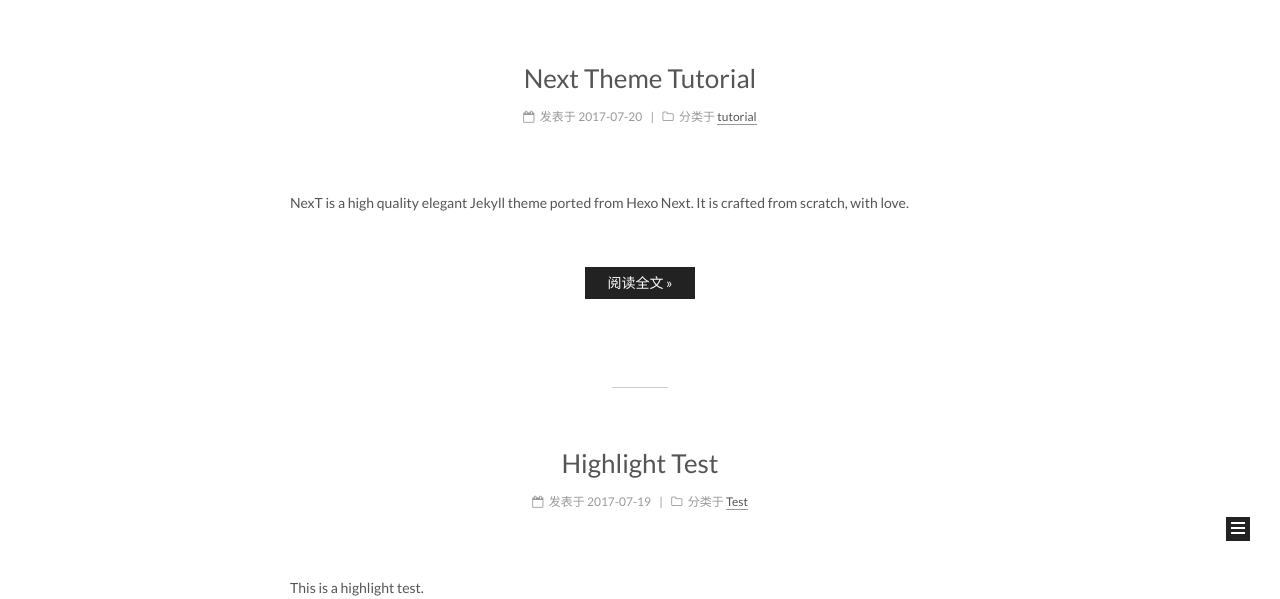
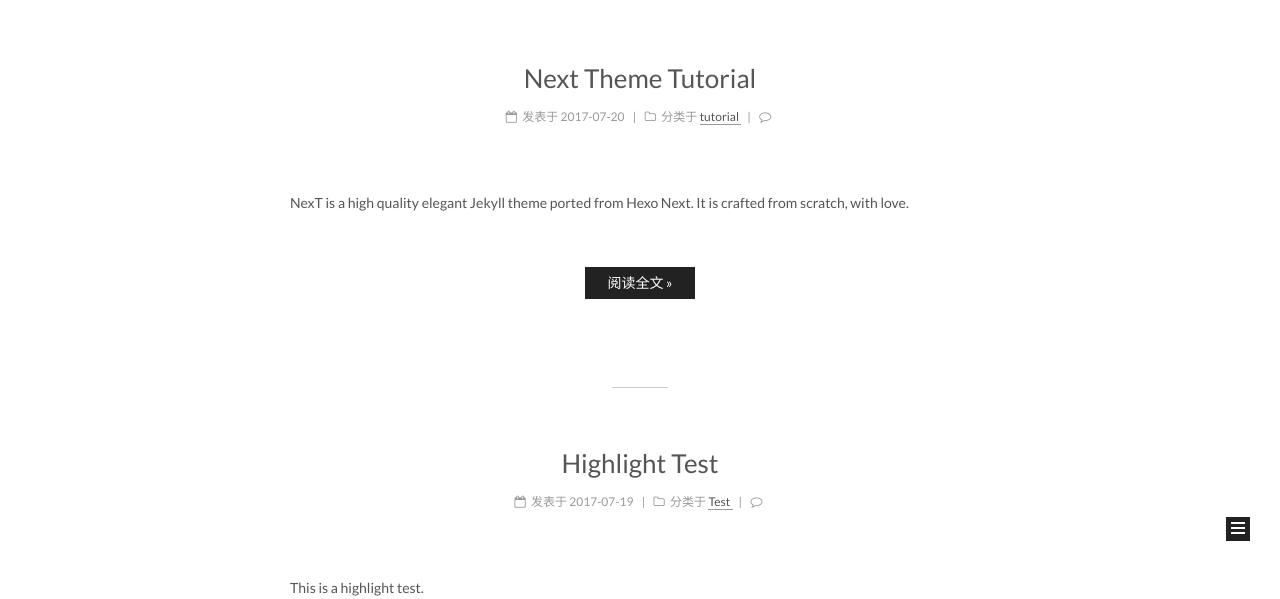
Before and after one commit to Kerwin0766/Kerwin0766.github.io, a Jekyll site: the page built from index.html, in a window 1280 px wide. Shown: the part 314-913 px from the top of the page. Built offline with Jekyll 4.4.1, drawn with Linux system fonts in a browser that asks for light colours; emoji names are drawn with the system emoji font; the list of posts is cut into pages by our own code; comment, search, counter and statistics services are not loaded.

Commit message:
Update _config.yml

```diff
--- a/_config.yml
+++ b/_config.yml
@@ -380,8 +380,8 @@ baidu_analytics: 596d168b569c023530143a6c0f763764
 
 # Disqus
 disqus:
-  enable: false
-  shortname:
+  enable: ture
+  shortname: Kerwin
   count: true
   # hide comments (visitors need to click to load the comments)
   # count need to be false when hide is true
```
